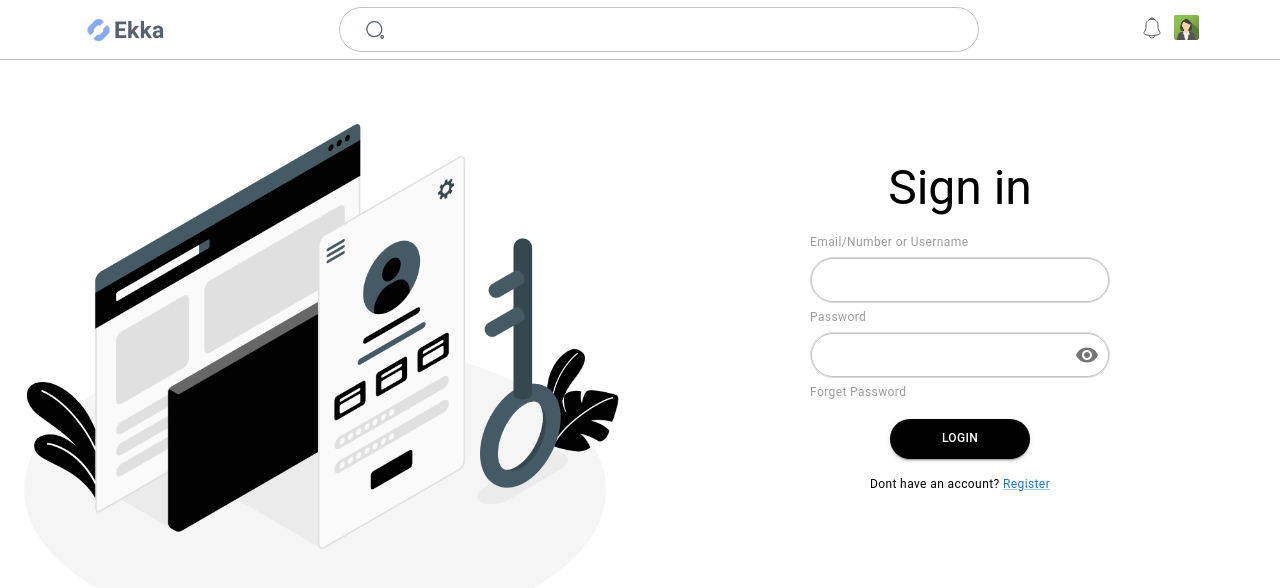
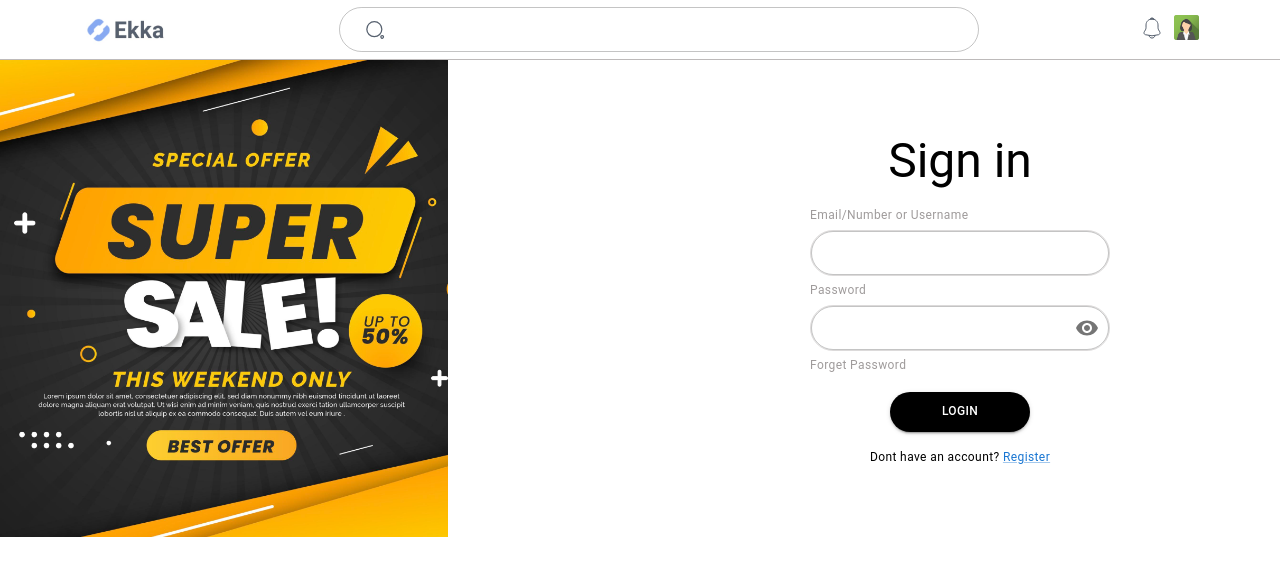
Before and after one commit to abidali671/e-store-dashboard, a React (Create React App) app: page /login in a window 1280 px wide. Shown: the top 588 px of the page. Built offline with nearby package versions, Linux system fonts and the light colour scheme.

Commit message:
border change

```diff
--- a/src/components/auth_container/auth_container.styles.ts
+++ b/src/components/auth_container/auth_container.styles.ts
@@ -1,15 +1,23 @@
 import { SxProps, Theme } from '@mui/material';
+import { url } from 'inspector';
 
 export const root: SxProps<Theme> = {
-	minHeight: '100vh',
 	width: '100%',
 	display: 'flex',
 	flexDirection: 'column',
+
+
 };
 
 export const coverImg: SxProps<Theme> = {
-	width: '100%',
-	height: '100%',
-	objectFit: 'cover',
-	display:{md:'block',xs:'none'}
+	width: '70%',
+    // maxHeight: '100%',
+    padding: 0,
+	height:'100%',
+    margin: 0,
+	objectFit:'cover',
+
+
+
+	display:{md:'inline-flex',xs:'none'},
 };
--- a/src/components/auth_container/index.tsx
+++ b/src/components/auth_container/index.tsx
@@ -1,19 +1,19 @@
-import { Box, Grid } from '@mui/material';
+import { Box, CardMedia, Grid } from '@mui/material';
 import { Navbar } from '@components';
 import * as types from './auth_container.types';
 import * as styles from './auth_container.styles';
 
-import SignInImg from '@assests/account.png';
+import Rectangle from '@assests/Rectangle2.png';
 
 const AuthContainer: types.ComponentT = ({ children }: types.PropsT) => {
 	return (
 		<Box sx={styles.root}>
 			<Navbar />
-			<Grid container columns={12}>
-				<Grid item xs={6}>
-					<Box component='img' src={SignInImg} sx={styles.coverImg} />
+			<Grid  alignItems='center'  container columns={12}>
+				<Grid  item xs={6} md={6}>
+					<Box component='img' src={Rectangle} sx={styles.coverImg} />
 				</Grid>
-				<Grid item xs={12} sm={12} md={6} flexGrow={1}>
+				<Grid my={2}  item xs={12} sm={12} md={6} >
 					{children}
 				</Grid>
 			</Grid>
--- a/src/components/box/Box1.tsx
+++ b/src/components/box/Box1.tsx
@@ -13,7 +13,7 @@ const Box1: React.FC = () => {
 		backgroundColor: theme.palette.mode === 'dark' ? '#1A2027' : '#fff',
 		...theme.typography.body2,
 		padding: theme.spacing(2),
-		border: '1px solid #7D767680',
+		border:'1px solid #D9D9D9',
 		textAlign: 'left',
 		borderRadius: '15px',
 		display: 'flex',
@@ -37,7 +37,6 @@ const Box1: React.FC = () => {
 								</Box>
 
 								<Box px={2} sx={{ minHeight: '40%', width: '100%' }}>
-									{/* <Box sx={{ width: '100%', pt: 3 }} component='img' src={item.img} /> */}
 									<ColumnChart
 										userData={[
 											{
--- a/src/components/sidebar/sidebar.styles.ts
+++ b/src/components/sidebar/sidebar.styles.ts
@@ -4,7 +4,7 @@ export const sideListWrapper = {
 	bgcolor: 'background.paper',
 	borderRight: '1px solid #ddd',
 	position: 'relative',
-	overflowY: 'auto',
+	// overflowY: 'auto',
 };
 
 export const collapseBtn = {
--- a/src/components/view/View.tsx
+++ b/src/components/view/View.tsx
@@ -12,7 +12,7 @@ const Item = styled(Paper)(({ theme }) => ({
 	backgroundColor: theme.palette.mode === 'dark' ? '#1A2027' : '#fff',
 	...theme.typography.body2,
 	padding: theme.spacing(2),
-	border: '1px solid #7D767680',
+	border: '1px solid #D9D9D9',
 	textAlign: 'left',
 	borderRadius: '15px',
 	display: 'flex',
--- a/src/pages/auth/login/login.styles.ts
+++ b/src/pages/auth/login/login.styles.ts
@@ -4,10 +4,11 @@ export const root: SxProps<Theme> = {
 	width: 'auto',
 	display: 'flex',
 	alignItems: 'center',
-	justifyContent: 'flex-start',
+	// justifyContent: 'flex-start',
 	flexDirection: 'column',
-	margin: '100px',
+	// my: 1,
 	textAlign: 'center',
+	height:'100%'
 };
 export const button: SxProps<Theme> = {
 	backgroundColor:'black',
```
Also changed, not shown: src/assests/Rectangle2.png (added), 1 other file (tests, documents, lock files or other folders).
